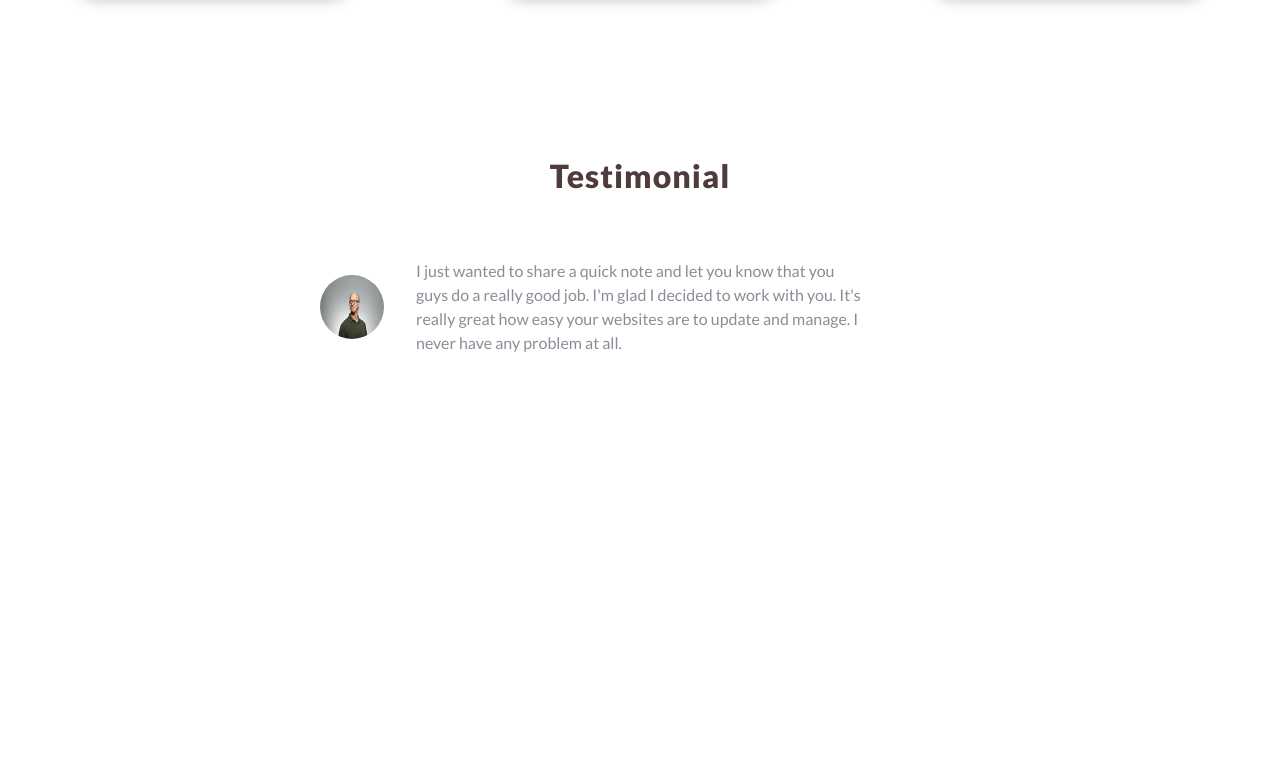
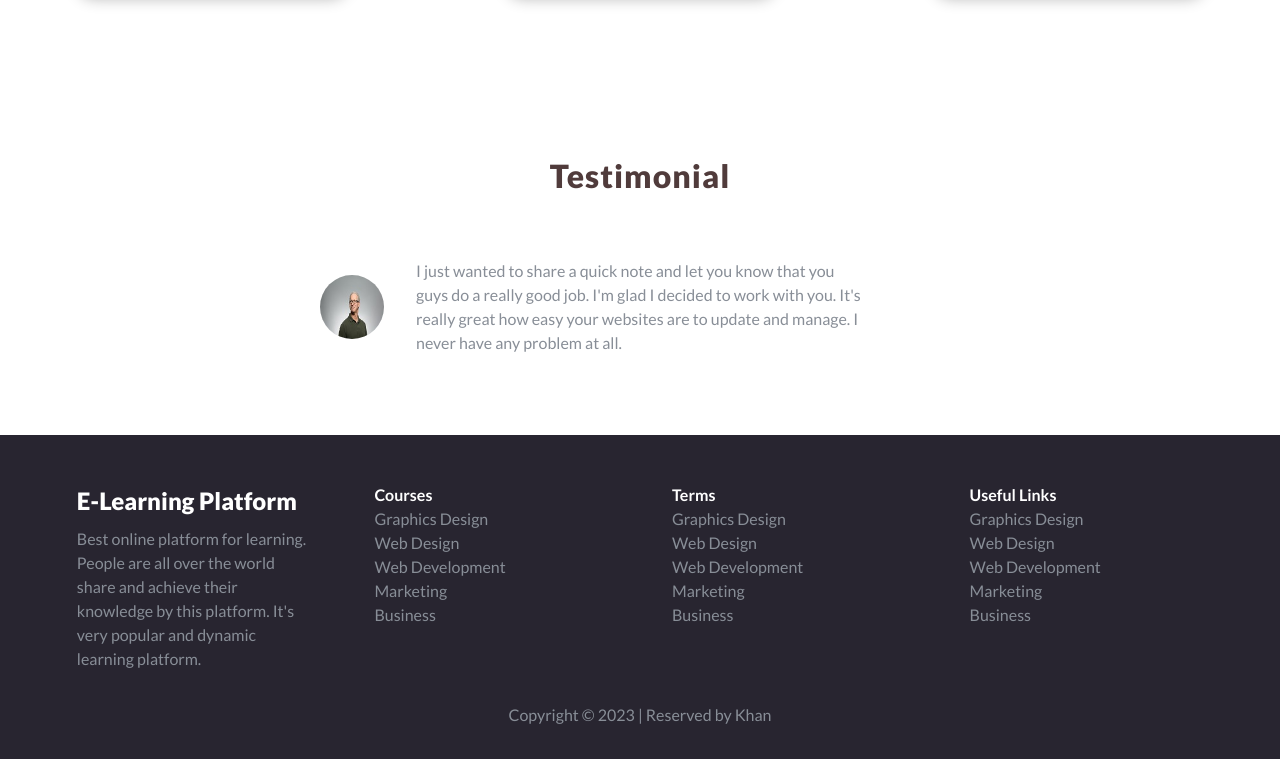
Before and after one commit to Kawsar26229/boss-school, a plain HTML site: page index.html in a window 1280 px wide. Shown: the part 1427-2186 px from the top of the page. Before the commit the page ends 1862 px from the top, so only its background shows below. Drawn offline with nearby package versions, Linux system fonts and the light colour scheme.

Commit message:
final commit

```diff
--- a/index.html
+++ b/index.html
@@ -158,5 +158,41 @@
         </div>
     </section>
     <!-- Testimonial End -->
+
+    <!-- Footer Start -->
+    <footer>
+        <div class="container footer__container">
+            <div class="footer__box">
+                <h3>E-Learning Platform</h3>
+                <p>Best online platform for learning. People are all over the world share and achieve their knowledge by this platform. It's very popular and dynamic learning platform.</p>
+            </div>
+            <div class="footer__box">
+                <h5>Courses</h5>
+                <p>Graphics Design</p>
+                <p>Web Design</p>
+                <p>Web Development</p>
+                <p>Marketing</p>
+                <p>Business</p>
+            </div>
+            <div class="footer__box">
+                <h5>Terms</h5>
+                <p>Graphics Design</p>
+                <p>Web Design</p>
+                <p>Web Development</p>
+                <p>Marketing</p>
+                <p>Business</p>
+            </div>
+            <div class="footer__box">
+                <h5>Useful Links</h5>
+                <p>Graphics Design</p>
+                <p>Web Design</p>
+                <p>Web Development</p>
+                <p>Marketing</p>
+                <p>Business</p>
+            </div>
+        </div>
+        <p class="footer__copyright">Copyright &copy; 2023 | Reserved by Khan</p>
+    </footer>
+    <!-- Footer End -->
 </body>
 </html>
--- a/style/style.css
+++ b/style/style.css
@@ -284,3 +284,35 @@ nav {
   width: 70%;
   color: var(--text-body-light);
 }
+
+/* Footer Styles */
+footer {
+  background-color: var(--footer-color);
+  color: #fff;
+}
+
+footer p {
+  color: var(--text-body-light);
+}
+
+.footer__container {
+  padding-top: 3rem;
+  display: grid;
+  grid-template-columns: repeat(4, 1fr);
+  gap: 4rem;
+}
+
+.footer__box h3 {
+  font-size: 1.5rem;
+  font-weight: 900;
+  margin-bottom: 0.5rem;
+}
+
+.footer__box h5 {
+  font-size: 1rem;
+}
+
+.footer__copyright {
+  text-align: center;
+  padding: 2rem 0;
+}
```
